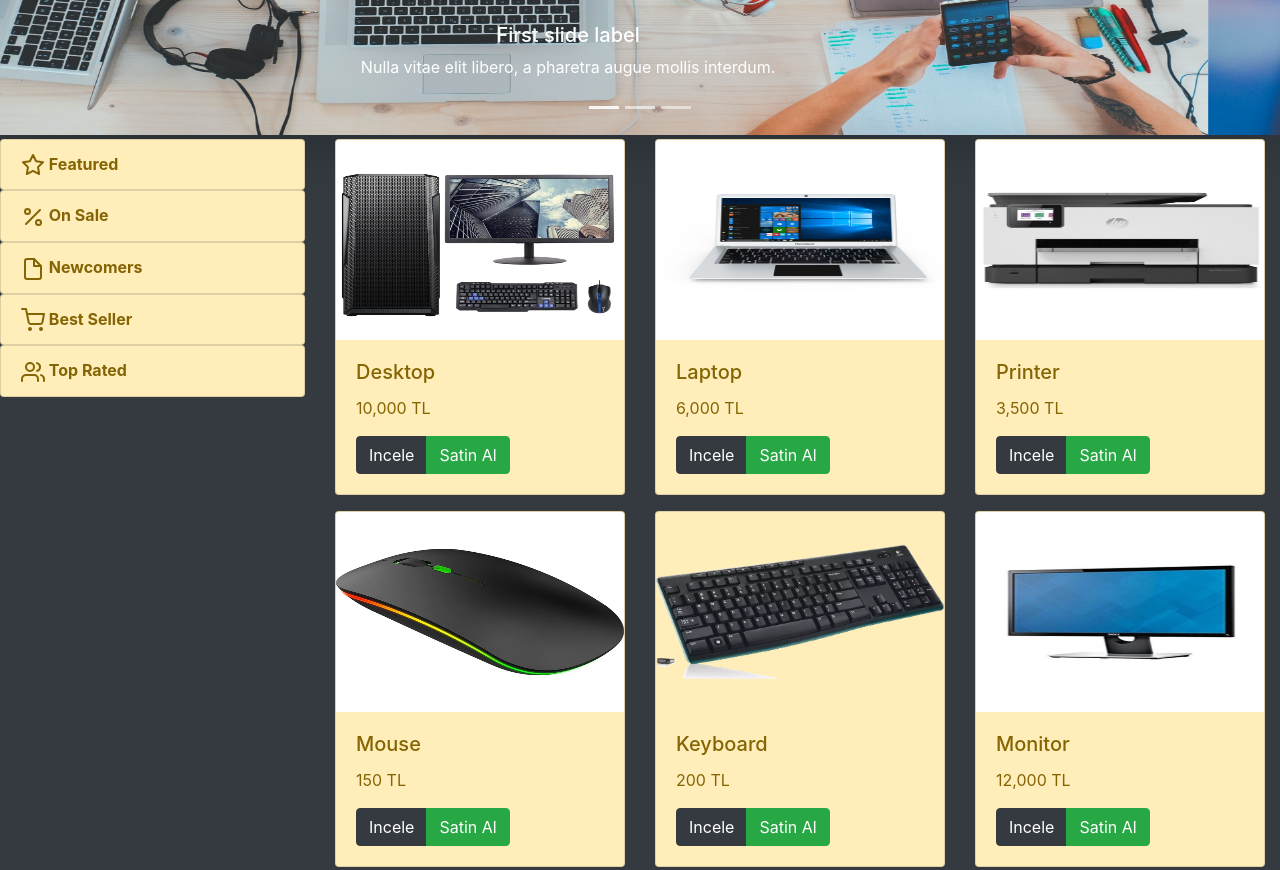
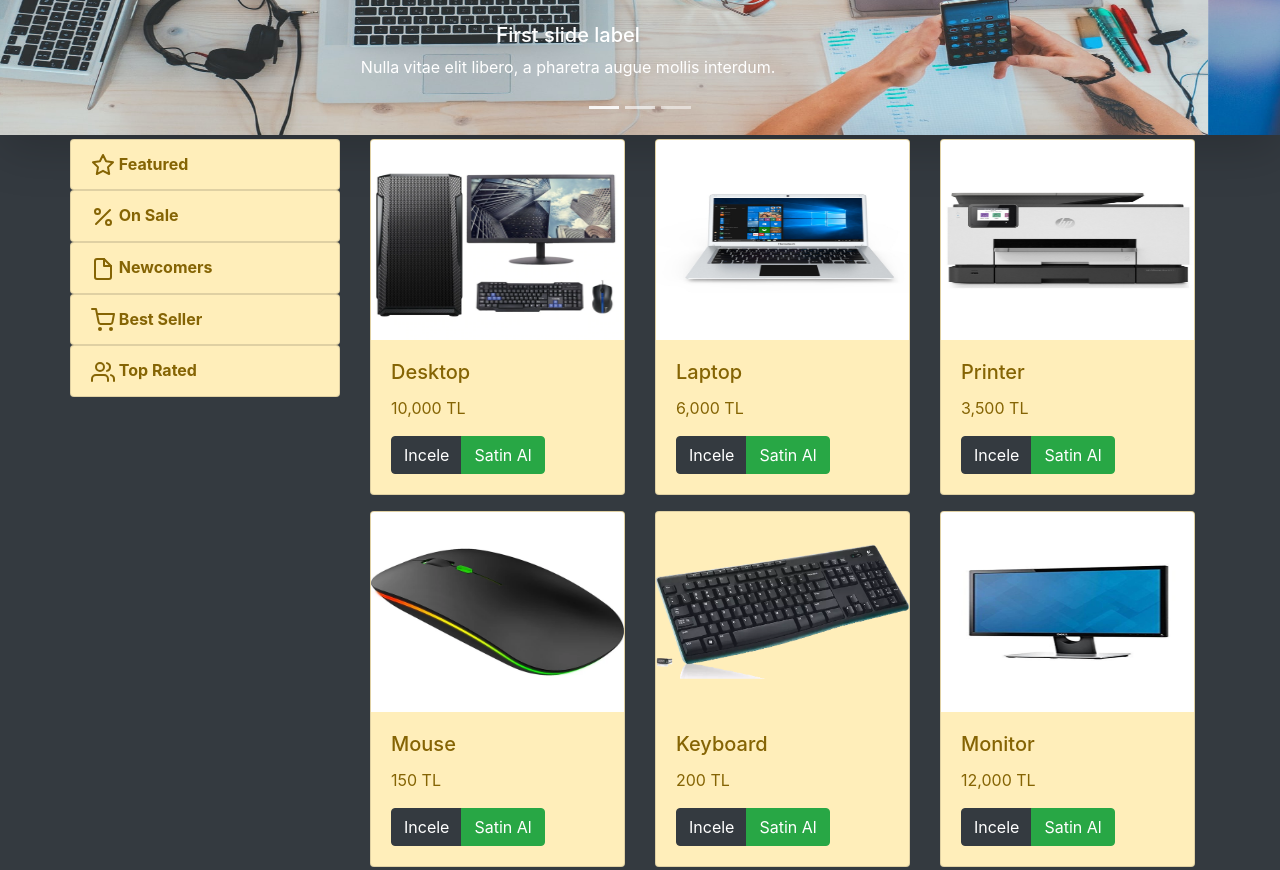
Before and after one commit to BesirSebib/BesirSebib.github.io, a plain HTML site: page Homework2/index.html in a window 1280 px wide. Shown: the part 423-1293 px from the top of the page. Drawn offline with nearby package versions, Linux system fonts and the light colour scheme.

Commit message:
Update index.html
container-fluid to container

```diff
--- a/Homework2/index.html
+++ b/Homework2/index.html
@@ -150,7 +150,7 @@
     </div>
     <!--Carousel End-->
     <!-- COntainer Start -->
-    <div class="container-fluid mt-1">
+    <div class="container mt-1">
       <div class="row">
         <!-- Sidebar Start-->
         <nav
```
